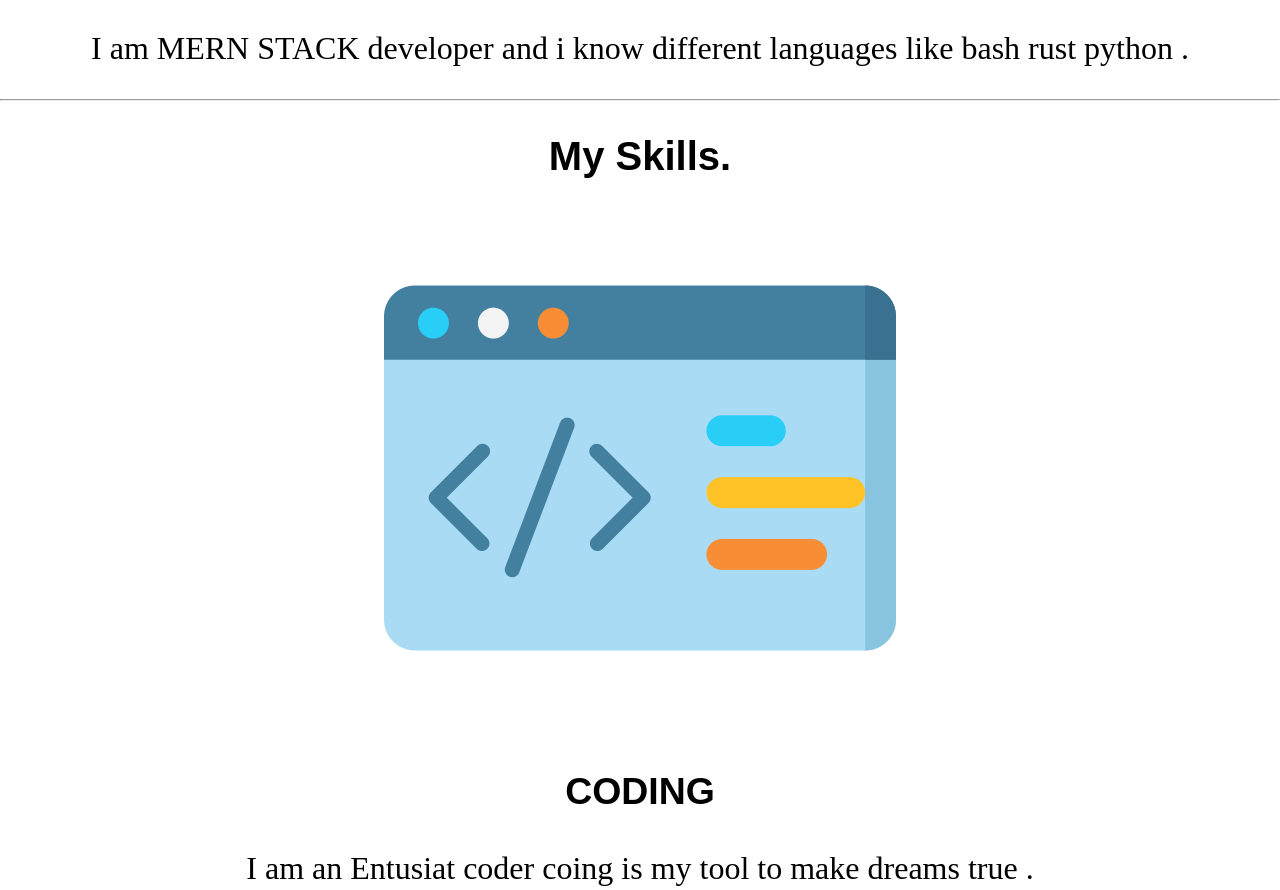
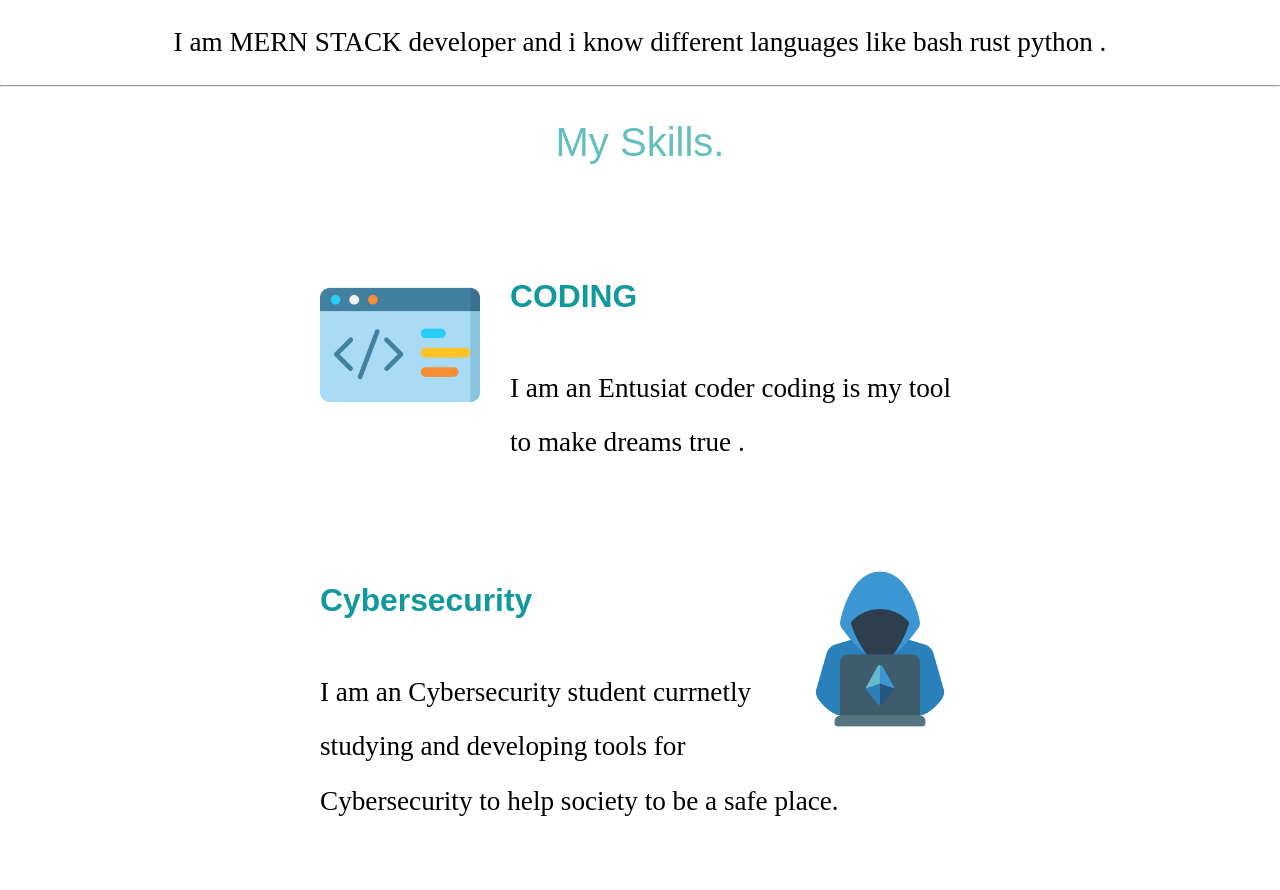
Before and after one commit to HATAKEkakshi/Web-Development-, a plain HTML site: page CSS SITE/index.html in a window 1280 px wide. Shown: the part 997-1887 px from the top of the page. Drawn offline with Linux system fonts and the light colour scheme.

Commit message:
added new functions and updated the size of the body

```diff
--- a/CSS SITE/CSS/style.css
+++ b/CSS SITE/CSS/style.css
@@ -1,23 +1,25 @@
-body{
-    margin: 0px;
-}
+
 body{
     margin: 0px;
     text-align: center;
     font-family: "Merriweather", serif;;
-    font-size: 200%;
+    font-size: 170%;
 }
 h1{
+    color: #66BFBF;
     font-size: 5.625rem;
     margin : 50px auto 0px auto;
     font-family: "Sacramento", cursive;
 
 }
 h2{
+    color:#66BFBF;
     font-family: "Montserrat", sans-serif;
     font-size: 2.5rem;
+    font-weight: normal;
 }
 h3{
+    color: #11999E;
     font-family: "Montserrat", sans-serif;
 }
 .cont{
@@ -35,3 +37,19 @@ h3{
    top: 50px;
    right: 300px;
 }
+.skill-row{
+    width:50% ;
+    margin:100px auto 100px auto  ;
+    text-align: left;
+    line-height: 2;
+}
+.coding{
+    width: 25%;
+    float: left;
+    margin-right: 30px;
+}
+.hacking{
+    width: 25%;
+    float: right;
+    margin-left: 30px;
+}
--- a/CSS SITE/index.html
+++ b/CSS SITE/index.html
@@ -29,12 +29,12 @@
         <div class="skills">
           <h2>My Skills.</h2>
           <div class="skill-row">
-            <img class="" src="CSS - My Site Images/code.png" alt="">
+            <img class="coding" src="CSS - My Site Images/code.png" alt="">
             <h3>CODING</h3>
-            <p>I am an Entusiat coder coing is my tool to make dreams true .</p>
+            <p>I am an Entusiat coder coding is my tool to make dreams true .</p>
           </div>
           <div class="skill-row">
-            <img class="" src="CSS - My Site Images/hacker.png" alt="SKILL PNG">
+            <img class="hacking" src="CSS - My Site Images/hacker.png" alt="SKILL PNG">
             <h3>Cybersecurity</h3>
             <p>I am an Cybersecurity student currnetly studying and developing tools for Cybersecurity to help society to be a safe place.</p>
           </div>
```
